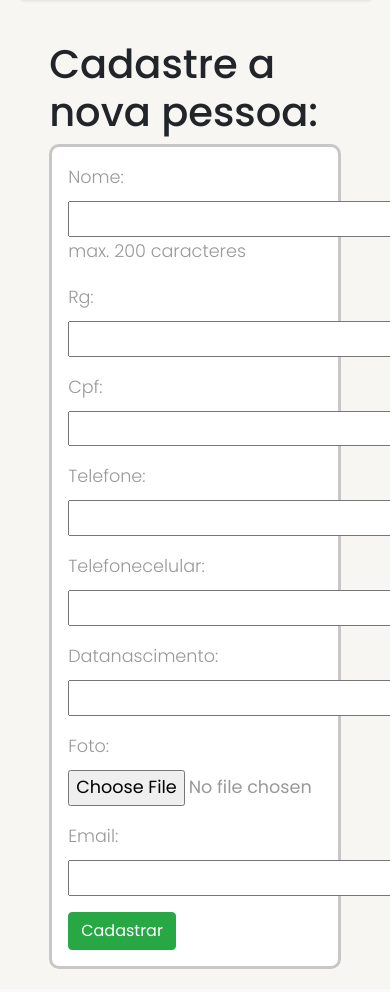
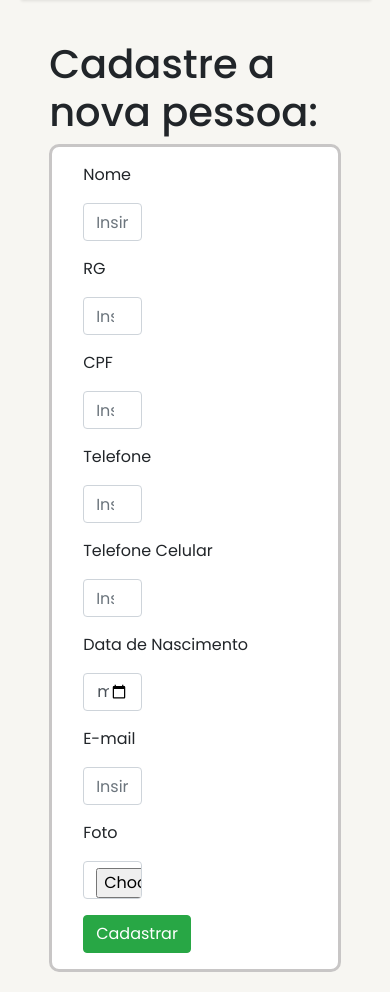
Before and after one commit to brunowalex/Projeto-Clube-Recreativo-Django, a Django app: page /novapessoa/ in a window 390 px wide; the page is wider, and only the part inside the window is pictured. Shown: the part 88-1080 px from the top of that part. Before the commit the page ends 1057 px from the top of that part, so only its background shows below. Run offline with Django 3.2, Linux system fonts and the light colour scheme; a user stored in the database is signed in; some libraries are stand-ins or nearby versions.

Commit message:
fourth commit

```diff
--- a/Projeto_Clube/MainMenu/forms.py
+++ b/Projeto_Clube/MainMenu/forms.py
@@ -12,7 +12,7 @@ class PessoaForm(forms.ModelForm):
 
     class Meta:
         model = Pessoa
-        fields = ('nome', 'rg', 'cpf', 'telefone', 'telefonecelular', 'datanascimento', 'foto', 'email')
+        fields = ('nome', 'rg', 'cpf', 'telefone', 'telefonecelular', 'datanascimento', 'email', 'foto')
 
 class ReservaForm(forms.ModelForm):
 
--- a/Projeto_Clube/MainMenu/models.py
+++ b/Projeto_Clube/MainMenu/models.py
@@ -11,6 +11,9 @@ class Pessoa(models.Model):
     datanascimento = models.DateField()
     foto = models.FileField()
     email = models.EmailField()
+
+    created_at = models.DateTimeField(auto_now_add=True)
+    updated_at = models.DateTimeField(auto_now=True)
 
     def __str__ (self):
         return self.nome
@@ -77,7 +80,7 @@ class Reserva(models.Model):
     updated_at = models.DateTimeField(auto_now=True)
 
     def __str__ (self):
-        return self.local
+        return self.idCliente
 
 #Colaboradores
 
--- a/Projeto_Clube/MainMenu/static/css/styles.css
+++ b/Projeto_Clube/MainMenu/static/css/styles.css
@@ -408,4 +408,10 @@ ul.messages li {
 }
 
 
-/* Calendario */
+/* Reserva */
+
+.form-data-hora-addreserva {
+    margin-top: 1em;
+    width: 15vw;
+    margin-bottom: 1em;
+}
--- a/Projeto_Clube/MainMenu/templates/addpessoa.html
+++ b/Projeto_Clube/MainMenu/templates/addpessoa.html
@@ -1,6 +1,6 @@
 {% extends 'base.html' %}
 
-{% block title %} Adicionar {% endblock%}
+{% block title %} Cadastrar {% endblock%}
 
 {% block content%}
 <div class="offset-1 col-10 list-div">
@@ -8,8 +8,36 @@
     <div  class="body-color-background list-div-addpessoa">
         <form method="POST">
             {% csrf_token %}
-            {{ form.as_p }}
-            <input type="submit" class="btn btn-success" value="Cadastrar">
+
+            <div class="container">
+                <div class="row">
+                  <div class="col-sm">
+
+                    Nome
+                    <input type="text" class="form-control form-data-hora-addreserva" id="form.nome" name="nome" placeholder="Insira o nome">
+                    RG
+                    <input type="number" class="form-control form-data-hora-addreserva" id="form.rg" name="rg" placeholder="Insira o rg">
+                    CPF
+                    <input type="number" class="form-control form-data-hora-addreserva" id="form.cpf" name="cpf" placeholder="Insira o cpf">
+                  </div>
+                  <div class="col-sm">
+                    Telefone
+                    <input type="number" class="form-control form-data-hora-addreserva" id="form.telefone" name="telefone" placeholder="Insira o telefone">
+                    Telefone Celular
+                    <input type="number" class="form-control form-data-hora-addreserva" id="form.telefonecelular" name="telefonecelular" placeholder="Insira o celular">
+                    Data de Nascimento
+                    <input type="date" class="form-control form-data-hora-addreserva" id="form.datanascimento" name="datanascimento">
+                  </div>
+                  <div class="col-sm">
+                    E-mail
+                    <input type="email" class="form-control form-data-hora-addreserva" id="form.email" name="email" placeholder="Insira o e-mail">
+                    Foto
+                    <input type="file" class="form-control form-data-hora-addreserva" id="form.foto" name="foto" placeholder="Insira a foto">
+
+                    <input type="submit" class="btn btn-success" value="Cadastrar">
+                  </div>
+                </div>
+              </div>
         </form>
     </div>
 </div>
--- a/Projeto_Clube/MainMenu/templates/base.html
+++ b/Projeto_Clube/MainMenu/templates/base.html
@@ -65,7 +65,7 @@
                     </a>
                 </li>
                 <li>
-                    <a href="/accounts/logout">
+                    <a href="/accounts/logout/">
                         <i class="fas fa-sign-out-alt"></i>
                         Sair
                     </a>
--- a/Projeto_Clube/MainMenu/templates/reservas/list.html
+++ b/Projeto_Clube/MainMenu/templates/reservas/list.html
@@ -13,7 +13,7 @@
             -->
         </form>
     </div>
-    <a id="add-link" href="#">
+    <a id="add-link" href="#"> <!--/reservas/novareserva/-->
         <div class="add-div">
             <i class="fas fa-plus"></i>Add
         </div>
@@ -43,8 +43,8 @@
                     <th scope="row">{{reserva.id}}</th>
                     <td>{{reserva.idCliente.idPessoa.nome}}</td>
                     <td>{{reserva.local}}</td>
-                    <td>{{reserva.datalocal}}</td>
-                    <td>{{reserva.datahorario}}</td>
+                    <td>{{reserva.datareserva}}</td>
+                    <td>{{reserva.horareserva}}</td>
                     <td>
                         <span><a href="/reservas/{{reserva.id}}"><i class="far fa-file-alt"></i></a></span>                        <!--/reservas/{{reserva.id}}-->
                         <span><a href="#" class="delete-btn"><i class="fas fa-edit"></i></a></span>         <!--/reservas/edit/{{reserva.id}}-->
--- a/Projeto_Clube/MainMenu/templates/reservas/reserva.html
+++ b/Projeto_Clube/MainMenu/templates/reservas/reserva.html
@@ -24,8 +24,8 @@
                         Imagem não cadastrada
                     {% endif %}
                     <td>{{reserva.local}}</td>
-                    <td>{{reserva.data}}</td>
-                    <td>{{reserva.hora}}</td>
+                    <td>{{reserva.datareserva}}</td>
+                    <td>{{reserva.horareserva}}</td>
                 </tr>
             </tbody>
         </table>
--- a/Projeto_Clube/MainMenu/views.py
+++ b/Projeto_Clube/MainMenu/views.py
@@ -105,7 +105,7 @@ def novaPessoa(request):
 
             messages.info(request, 'Nova pessoa cadastrada com sucesso.')
 
-            return redirect('/cliente/clientes/')
+            return redirect('/')
     else:
         form = PessoaForm()
         return render(request, 'addpessoa.html', {'form': form})
--- a/Projeto_Clube/templates/registration/login.html
+++ b/Projeto_Clube/templates/registration/login.html
@@ -32,7 +32,9 @@
                     {% csrf_token %}
                     <input type="hidden" name="next" value="{{ next }}">
 
-                    {{ form }}
+                    <input class="form-control" type="text" id="form.username" name="username" placeholder="Insira o usuário">
+                    <br>
+                    <input class="form-control" type="password" id="form.password" name="password" placeholder="Insira a senha">
 
                     <hr class="my-4">
 
```
Also changed, not shown: Projeto_Clube/MainMenu/templates/clientes/addcliente.html (+7 -5 lines), Projeto_Clube/Projeto_Clube/settings.py (+4 -4 lines), Projeto_Clube/MainMenu/migrations/0007_auto_20211029_0127.py (added), Projeto_Clube/db.sqlite3.
